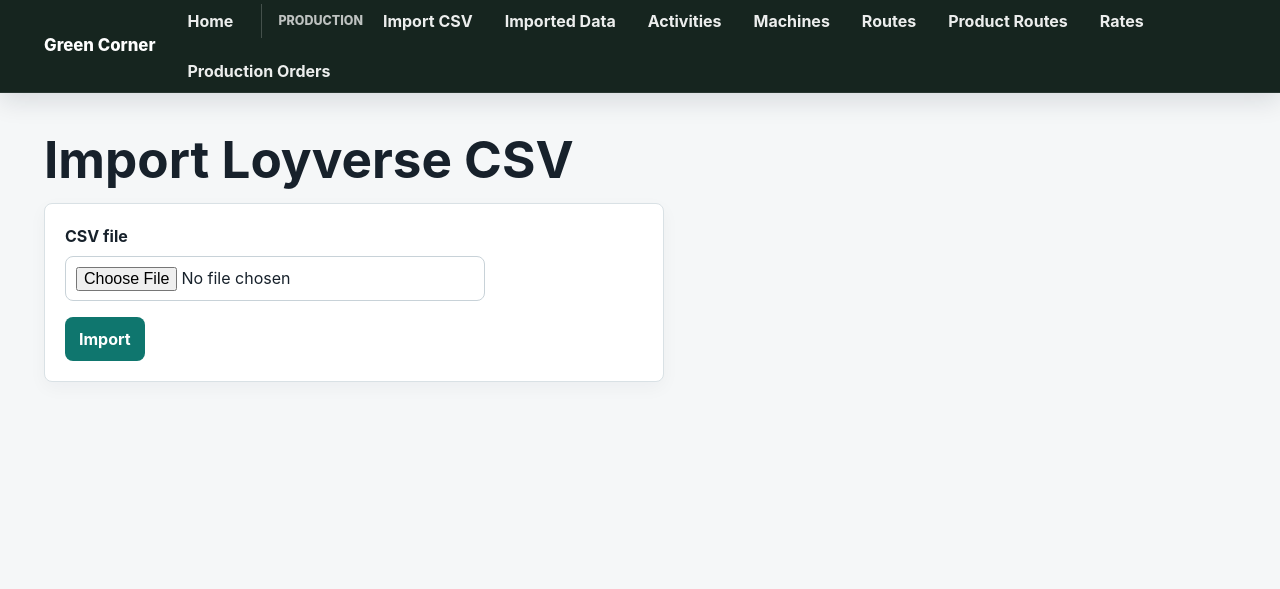
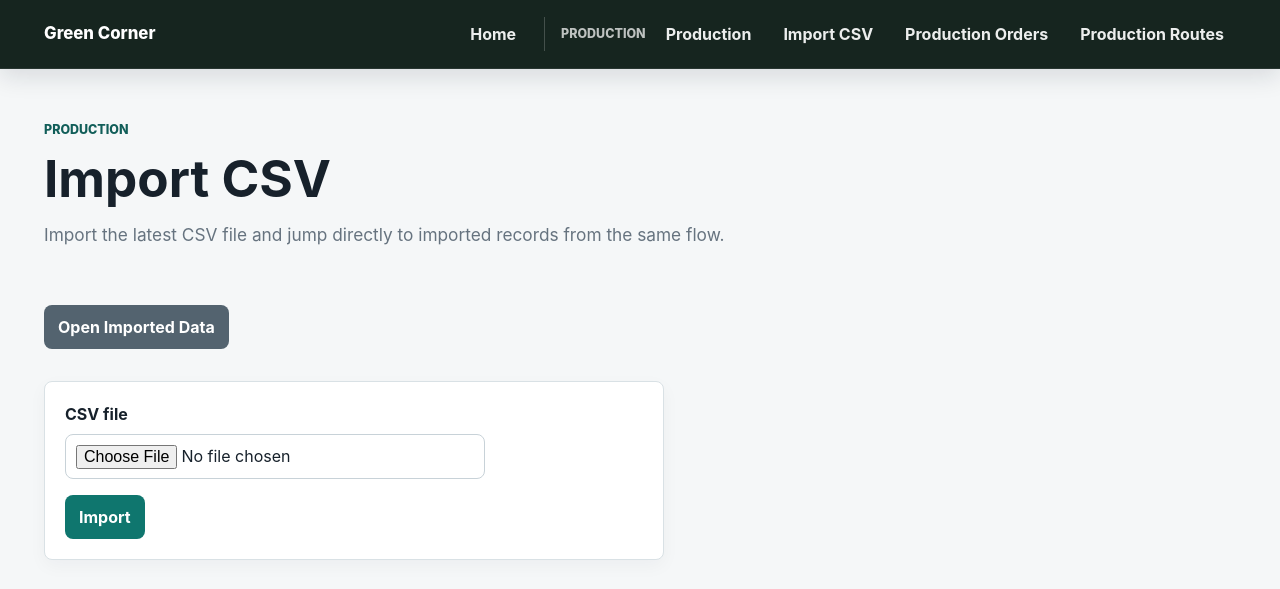
Before and after one commit to Jothaqb/mvp-costeo-produccion, a FastAPI app: page /imports/new in a window 1280 px wide. Shown: the top 589 px of the page. Run offline with FastAPI, Linux system fonts and the light colour scheme.

Commit message:
UI: add Production and Sales launcher pages

```diff
--- a/app/main.py
+++ b/app/main.py
@@ -231,6 +231,33 @@ def dashboard(request: Request) -> HTMLResponse:
     )
 
 
+@app.get("/production", response_class=HTMLResponse)
+def production_home(request: Request) -> HTMLResponse:
+    return templates.TemplateResponse(
+        request=request,
+        name="production_home.html",
+        context={"title": "Production"},
+    )
+
+
+@app.get("/production/routes", response_class=HTMLResponse)
+def production_routes_home(request: Request) -> HTMLResponse:
+    return templates.TemplateResponse(
+        request=request,
+        name="production_routes_home.html",
+        context={"title": "Production Routes"},
+    )
+
+
+@app.get("/sales", response_class=HTMLResponse)
+def sales_home(request: Request) -> HTMLResponse:
+    return templates.TemplateResponse(
+        request=request,
+        name="sales_home.html",
+        context={"title": "Sales"},
+    )
+
+
 @app.get("/planning", response_class=HTMLResponse)
 def planning_home(request: Request) -> HTMLResponse:
     return templates.TemplateResponse(
--- a/app/static/style.css
+++ b/app/static/style.css
@@ -454,3 +454,10 @@ button:focus,
   max-width: 140px;
   margin-bottom: 0;
 }
+
+.module-card-actions {
+  display: flex;
+  gap: 12px;
+  flex-wrap: wrap;
+  align-items: center;
+}
--- a/app/templates/base.html
+++ b/app/templates/base.html
@@ -8,9 +8,10 @@
   </head>
   <body>
     {% set path = request.url.path %}
-    {% set is_sales = path == "/b2b" or path.startswith("/b2b/") %}
+    {% set is_sales = path == "/sales" or path.startswith("/sales/") or path == "/b2b" or path.startswith("/b2b/") %}
     {% set is_planning = path == "/planning" or path.startswith("/planning/") %}
-    {% set is_production = path == "/imports" or path.startswith("/imports/") or path == "/activities" or path.startswith("/activities/") or path == "/machines" or path.startswith("/machines/") or path == "/routes" or path.startswith("/routes/") or path == "/product-routes" or path.startswith("/product-routes/") or path == "/rates" or path.startswith("/rates/") or path == "/production-orders" or path.startswith("/production-orders/") %}
+    {% set is_production_routes = path == "/production/routes" or path.startswith("/production/routes/") or path == "/activities" or path.startswith("/activities/") or path == "/machines" or path.startswith("/machines/") or path == "/routes" or path.startswith("/routes/") or path == "/product-routes" or path.startswith("/product-routes/") or path == "/rates" or path.startswith("/rates/") %}
+    {% set is_production = path == "/production" or path.startswith("/production/") or path == "/imports" or path.startswith("/imports/") or path == "/production-orders" or path.startswith("/production-orders/") or is_production_routes %}
     <header class="site-header">
       <nav class="top-nav" aria-label="Main navigation">
         <a class="brand" href="/">Green Corner</a>
@@ -18,17 +19,22 @@
           <a class="nav-link" href="/">Home</a>
           {% if is_production %}
             <span class="nav-context">Production</span>
+            <a class="nav-link" href="/production">Production</a>
             <a class="nav-link" href="/imports/new">Import CSV</a>
-            <a class="nav-link" href="/imports">Imported Data</a>
-            <a class="nav-link" href="/activities">Activities</a>
-            <a class="nav-link" href="/machines">Machines</a>
-            <a class="nav-link" href="/routes">Routes</a>
-            <a class="nav-link" href="/product-routes">Product Routes</a>
-            <a class="nav-link" href="/rates">Rates</a>
             <a class="nav-link" href="/production-orders">Production Orders</a>
+            <a class="nav-link" href="/production/routes">Production Routes</a>
+            {% if is_production_routes %}
+              <a class="nav-link" href="/machines">Resources</a>
+              <a class="nav-link" href="/activities">Activities</a>
+              <a class="nav-link" href="/routes">Routes</a>
+              <a class="nav-link" href="/product-routes">Product Routes</a>
+              <a class="nav-link" href="/rates">Rates</a>
+            {% endif %}
           {% elif is_sales %}
             <span class="nav-context">Sales</span>
-            <a class="nav-link" href="/b2b/orders">B2B Sales</a>
+            <a class="nav-link" href="/sales">Sales</a>
+            <a class="nav-link" href="/b2b/orders">B2B Sales Orders</a>
+            <a class="nav-link" href="/b2b/customers">B2B Customers</a>
             <a class="nav-link" href="/b2b/loyverse-mappings">B2B Loyverse</a>
           {% elif is_planning %}
             <span class="nav-context">Planning</span>
--- a/app/templates/dashboard.html
+++ b/app/templates/dashboard.html
@@ -8,8 +8,8 @@
   </section>
 
   <section class="home-actions" aria-label="System modules">
-    <a class="home-cta" href="/production-orders">Production</a>
-    <a class="home-cta" href="/b2b/orders">Sales</a>
+    <a class="home-cta" href="/production">Production</a>
+    <a class="home-cta" href="/sales">Sales</a>
     <a class="home-cta" href="/planning">Planning</a>
   </section>
 {% endblock %}
--- a/app/templates/import_upload.html
+++ b/app/templates/import_upload.html
@@ -1,8 +1,17 @@
 {% extends "base.html" %}
 
 {% block content %}
+  <section class="page-hero">
+    <p class="eyebrow">Production</p>
+    <h1>Import CSV</h1>
+    <p class="lead">Import the latest CSV file and jump directly to imported records from the same flow.</p>
+  </section>
+
+  <section class="actions">
+    <a class="button secondary" href="/imports">Open Imported Data</a>
+  </section>
+
   <section>
-    <h1>Import Loyverse CSV</h1>
     <form action="/imports" method="post" enctype="multipart/form-data">
       <label for="file">CSV file</label>
       <input id="file" name="file" type="file" accept=".csv,text/csv" required>
```
Also changed, not shown: app/templates/production_home.html (added, +41 -0 lines), app/templates/production_routes_home.html (added, +56 -0 lines), app/templates/sales_home.html (added, +38 -0 lines).
